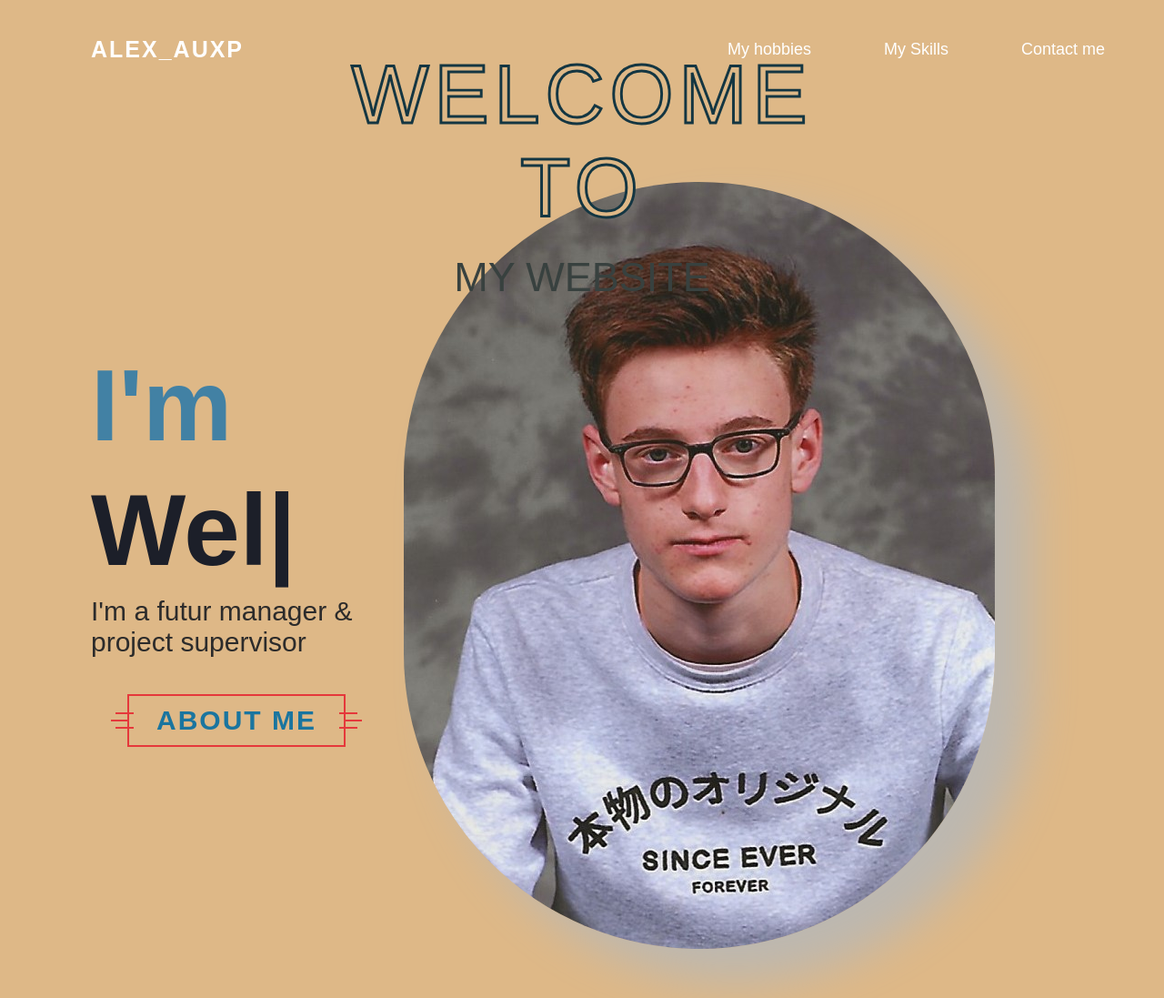
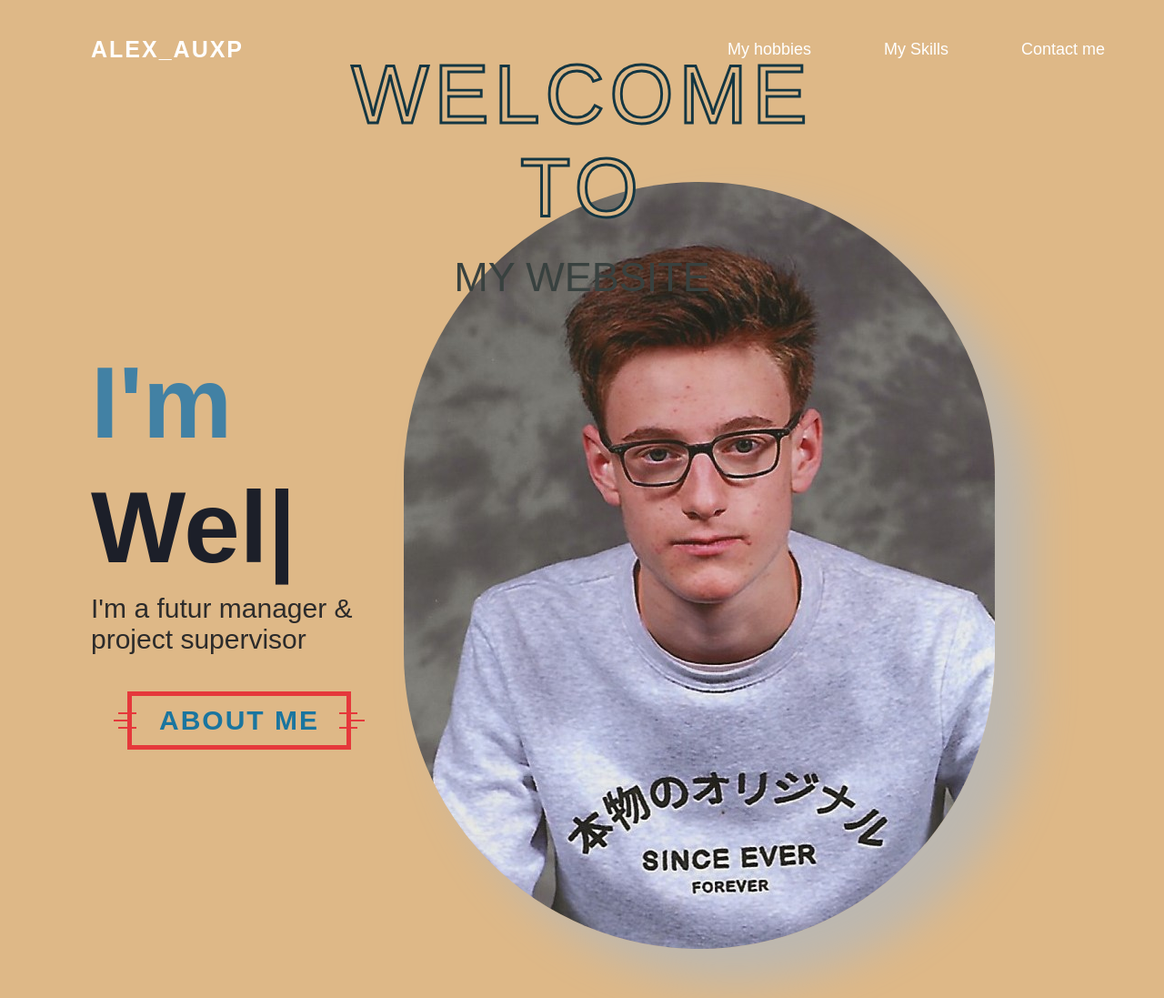
Before and after one commit to Alexauxpls/my-portofolio, a plain HTML site: page index.html in a window 1280 px wide. Shown: the top 1097 px of the page at 91% size. Drawn offline with nearby package versions, Linux system fonts and the light colour scheme; a web font is replaced by a local one.

Commit message:
Add files via upload

```diff
--- a/css/style.css
+++ b/css/style.css
@@ -105,7 +105,7 @@
     font-size: 30px;
     display: inline-block;
     padding: 10px 30px;
-    border: 2px solid #e5383b;
+    border: 5px solid #e5383b;
     margin-top: 20px;
     margin: 40px;
     text-decoration: none;
@@ -141,8 +141,8 @@
     width: 60%;
     height: 100%;
     left: -2px;
-    box-shadow: 5px 0px 0px #e5383b,
-                5px 0px 0px #e5383b;
+    box-shadow: 8px 0px 0px #e5383b,
+                8px 0px 0px #e5383b;
     transition-delay: 0s,0.5s,1s,1s;
   }
 
@@ -155,8 +155,8 @@
     width: 20px;
     height: 2px;
     background: #e5383b;
-    box-shadow: -5px -8px 0px #e5383b,
-                -5px 8px 0px #e5383b;
+    box-shadow: -8px -8px 0px #e5383b,
+                -8px 8px 0px #e5383b;
     transition: widht 0.5s, left 0.5s, height 0.5s, box-shadow 0.5s;
     transition-delay: 1s,0.5s,0s,0s;
     }
```
